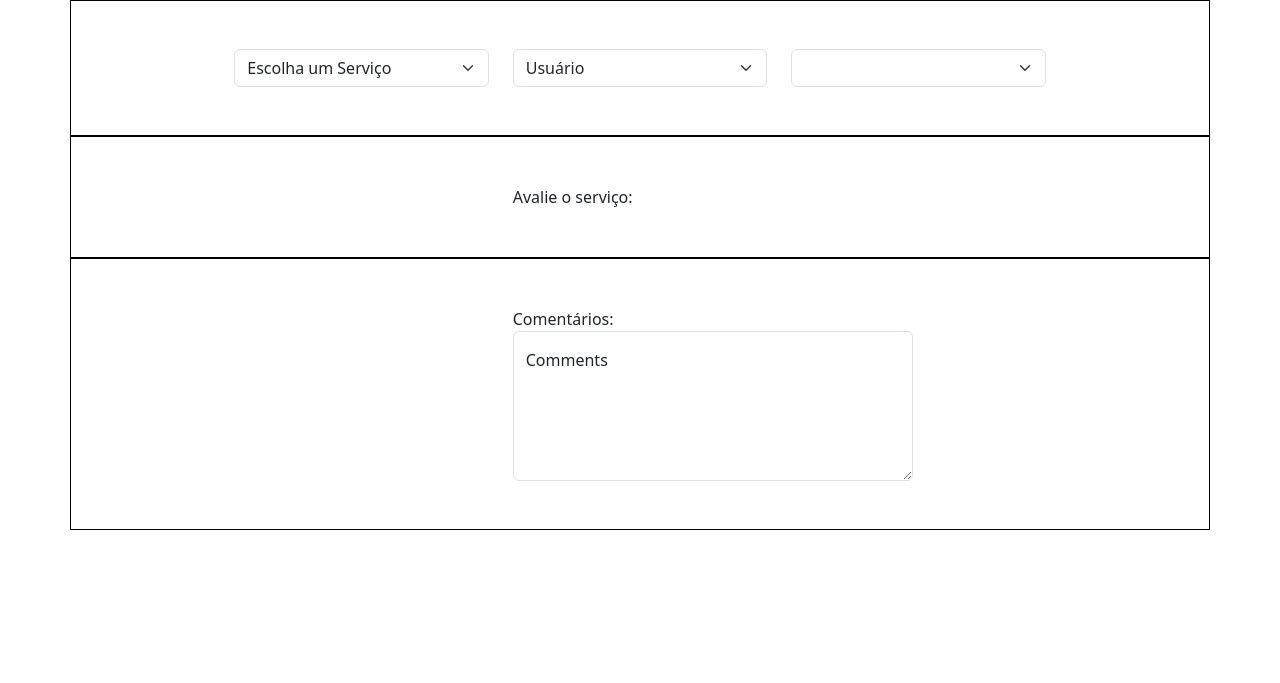
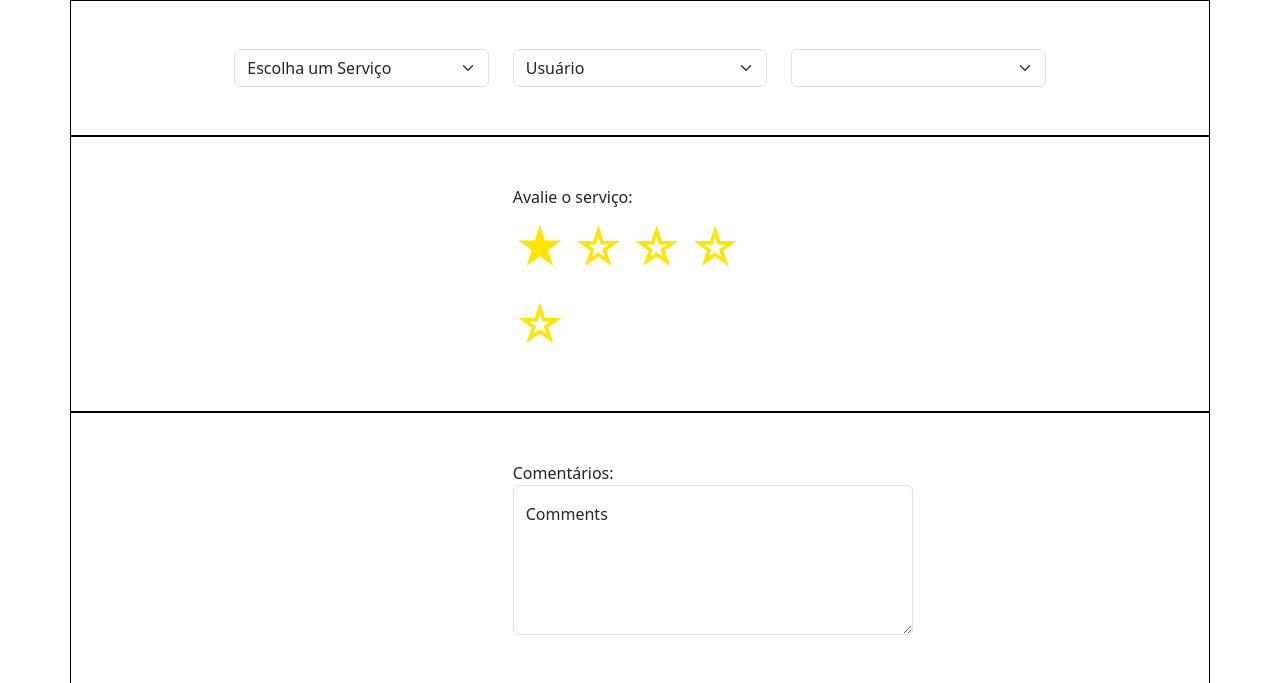
Before and after one commit to aCandidoP/avaliacaoMinhaUfop, a PHP site: page / in a window 1280 px wide. Shown: the top 683 px of the page. Run offline with PHP 8.4, Linux system fonts and the light colour scheme; lists and menus that the app fills with data are empty.

Commit message:
Inclusão do item estrelas em html e css

```diff
--- a/index.html
+++ b/index.html
@@ -41,7 +41,25 @@ crossorigin="anonymous" defer></script>
     <div class="container d-flex align-items-start justify-content-center" id="labelsStars">
         <div class="row w-100 justify-content-center my-5">
             <div class="col-md-3">
-                <label for="">Avalie o serviço: </label>
+                <label for="fiveStar">Avalie o serviço: </label>
+
+                    <div class="fiveStars">
+                        <label class="star ativo" data-avaliacao="1">
+                        <input class="hiddenRadio" type="radio" name="numStar" value="1">
+                        </label>
+                        <label class="star" data-avaliacao="2">
+                        <input class="hiddenRadio" type="radio" name="numStar" value="2">
+                        </label>
+                        <label class="star" data-avaliacao="3">
+                        <input class="hiddenRadio" type="radio" name="numStar" value="3">
+                        </label>
+                        <label class="star" data-avaliacao="4">
+                        <input class="hiddenRadio" type="radio" name="numStar" value="4">
+                        </label>
+                        <label class="star" data-avaliacao="5">
+                        <input class="hiddenRadio" type="radio" name="numStar" value="5">
+                        </label>
+                    </div>
 
             </div>
         </div>
--- a/styles/style.css
+++ b/styles/style.css
@@ -15,3 +15,28 @@
     height: 150px;
     width: 400px;
 }
+
+.hiddenRadio{
+    display: none;
+  }
+  .star{
+    list-style-type: none;
+    border: 1px solid #fff;
+    cursor: pointer;
+    color: #ffe500;
+    font-size: 50px;
+  }
+  /* #9aa39e GRAY */
+
+  .star::before{
+    content: "\2605"; /*estrelas cheias ver site toptal*/
+  }
+  .star.ativo ~ .star::before{
+    content: "\2606"; /*estrelas vazias*/
+  }
+  .fiveStars:hover .star::before{
+    content: "\2605"; /*estrelas cheias*/
+  }
+  .star:hover ~ .star::before{
+    content: "\2606"; /*estrelas vazias*/
+  }
```
